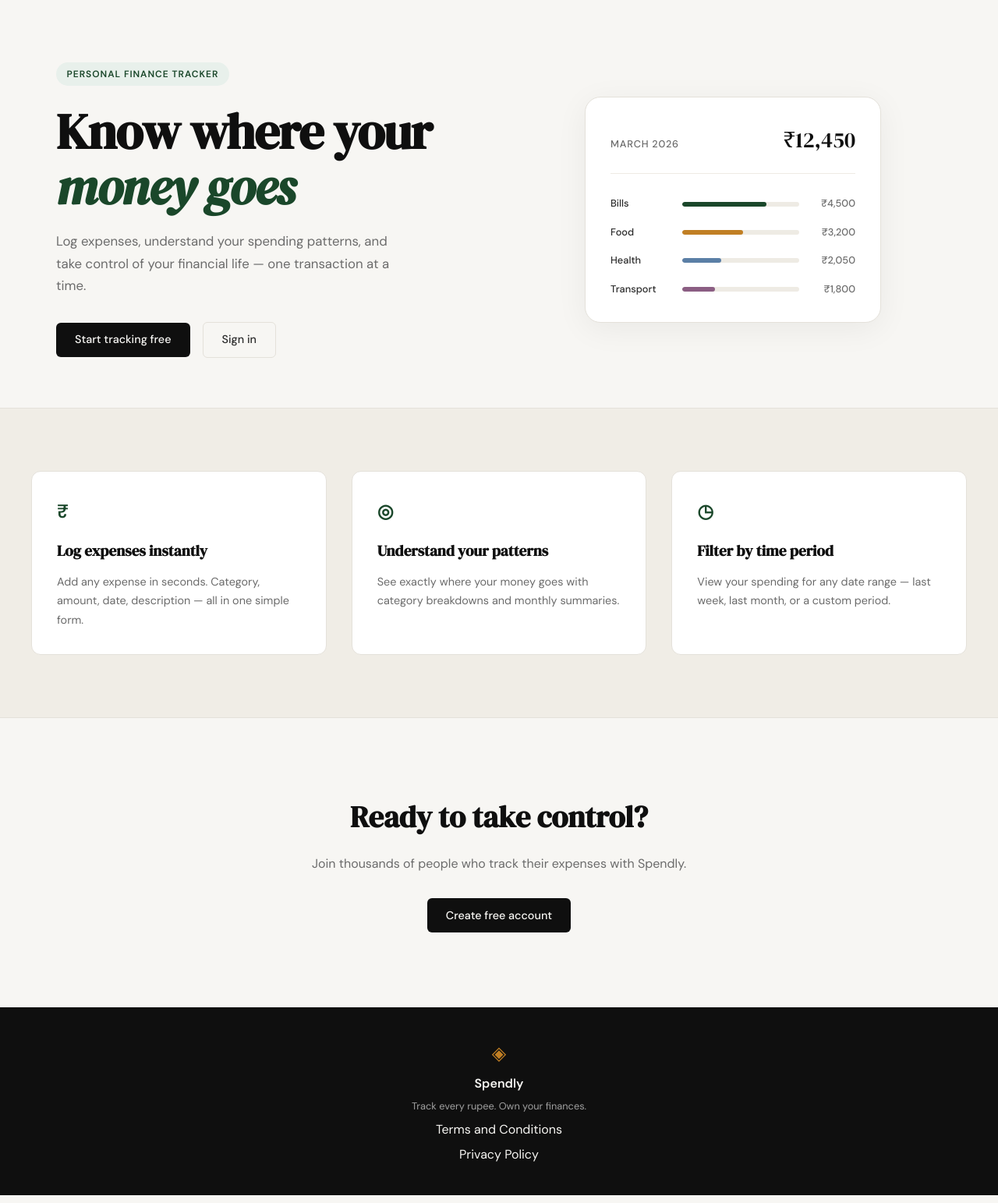
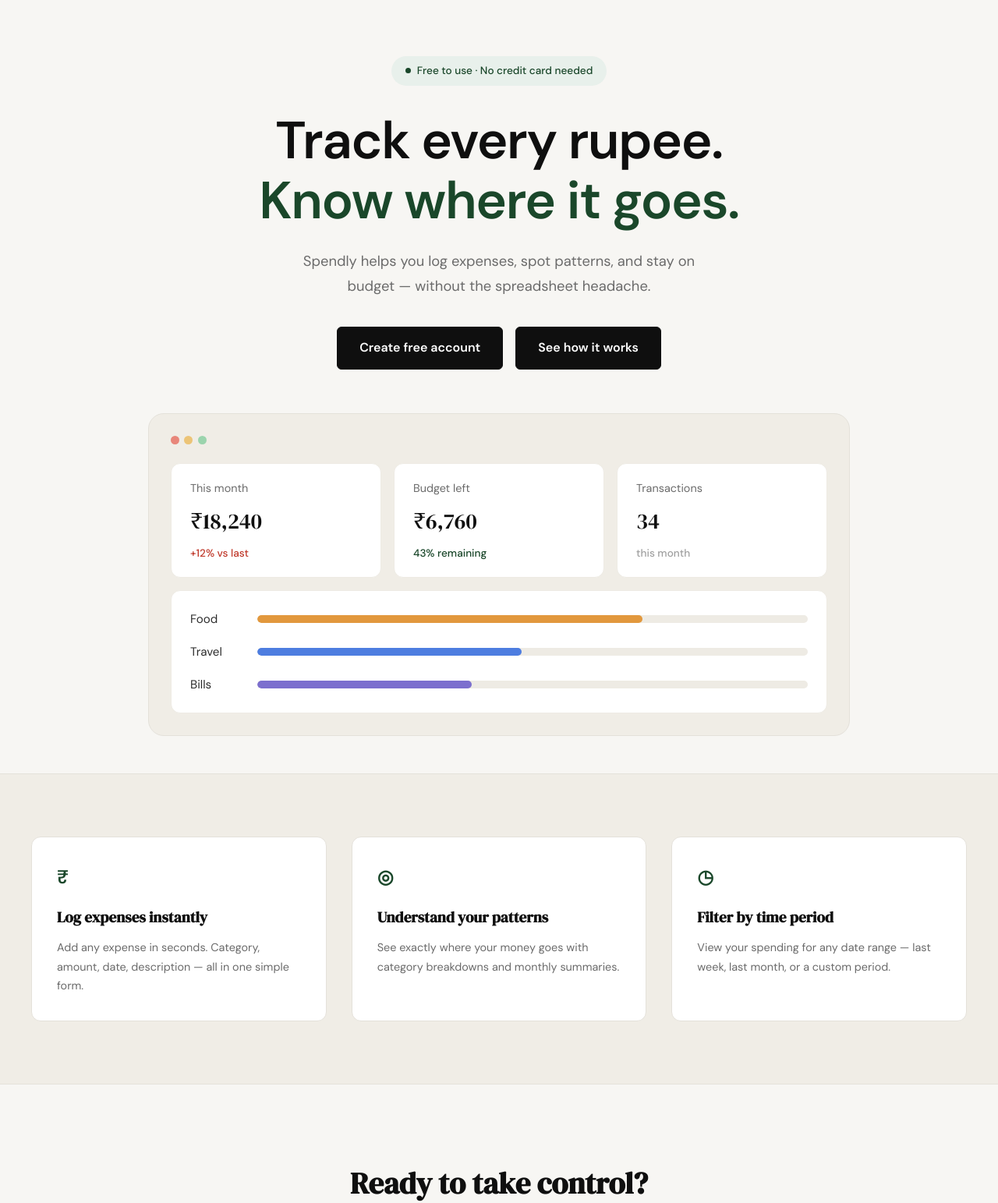
Before and after one commit to rohit009/spendly, a Flask app: page / in a window 1280 px wide. Shown: the part 61-1604 px from the top of the page at 78% size. Run offline with Flask 3, Linux system fonts and the light colour scheme.

Commit message:
landing: redesign hero section to match mockup

```diff
--- /dev/null
+++ b/static/css/landing.css
@@ -0,0 +1,215 @@
+/* ------------------------------------------------------------------ */
+/* Hero (landing page)                                                 */
+/* ------------------------------------------------------------------ */
+
+.hero-new {
+    padding: 4.5rem 2rem 3rem;
+}
+
+.hero-new-inner {
+    max-width: 900px;
+    margin: 0 auto;
+    text-align: center;
+}
+
+.hero-badge-new {
+    display: inline-flex;
+    align-items: center;
+    gap: 0.5rem;
+    background: var(--accent-light);
+    color: var(--accent);
+    font-size: 0.85rem;
+    font-weight: 500;
+    padding: 0.5rem 1.1rem;
+    border-radius: 999px;
+    margin-bottom: 2rem;
+}
+
+.hero-badge-dot {
+    width: 7px;
+    height: 7px;
+    border-radius: 50%;
+    background: var(--accent);
+}
+
+.hero-title-new {
+    font-family: var(--font-body);
+    font-weight: 800;
+    font-size: clamp(2.6rem, 6vw, 4.2rem);
+    line-height: 1.15;
+    letter-spacing: -0.02em;
+    color: var(--ink);
+    margin-bottom: 1.5rem;
+}
+
+.hero-title-accent {
+    color: var(--accent);
+}
+
+.hero-subtitle-new {
+    font-size: 1.15rem;
+    color: var(--ink-muted);
+    line-height: 1.7;
+    max-width: 560px;
+    margin: 0 auto 2.25rem;
+}
+
+.hero-actions-new {
+    display: flex;
+    justify-content: center;
+    gap: 1rem;
+    margin-bottom: 3.5rem;
+}
+
+.btn-primary-new {
+    display: inline-block;
+    background: var(--ink);
+    color: #fff;
+    padding: 0.85rem 1.75rem;
+    border-radius: var(--radius-sm);
+    font-family: var(--font-body);
+    font-size: 1rem;
+    font-weight: 600;
+    cursor: pointer;
+    border: 1px solid var(--ink);
+    transition: background 0.2s;
+    text-decoration: none;
+}
+
+.btn-primary-new:hover { background: var(--accent); border-color: var(--accent); }
+
+.btn-outline-new {
+    display: inline-block;
+    background: var(--ink);
+    color: #fff;
+    padding: 0.85rem 1.75rem;
+    border-radius: var(--radius-sm);
+    font-family: var(--font-body);
+    font-size: 1rem;
+    font-weight: 600;
+    border: 1px solid var(--ink);
+    transition: background 0.2s;
+    text-decoration: none;
+}
+
+.btn-outline-new:hover { background: var(--accent); border-color: var(--accent); }
+
+/* ------------------------------------------------------------------ */
+/* Dashboard mock                                                       */
+/* ------------------------------------------------------------------ */
+
+.dashboard-mock {
+    background: var(--paper-warm);
+    border: 1px solid var(--border);
+    border-radius: var(--radius-lg);
+    padding: 1.75rem;
+    max-width: 1000px;
+    margin: 0 auto;
+    text-align: left;
+}
+
+.dashboard-dots {
+    display: flex;
+    gap: 0.4rem;
+    margin-bottom: 1.5rem;
+}
+
+.dashboard-dot {
+    width: 11px;
+    height: 11px;
+    border-radius: 50%;
+}
+
+.dot-red { background: #e8867a; }
+.dot-yellow { background: #ecc477; }
+.dot-green { background: #9bd4ad; }
+
+.dashboard-stats {
+    display: grid;
+    grid-template-columns: repeat(3, 1fr);
+    gap: 1rem;
+    margin-bottom: 1rem;
+}
+
+.stat-tile {
+    background: var(--paper-card);
+    border: 1px solid var(--border-soft);
+    border-radius: var(--radius-md);
+    padding: 1.25rem 1.5rem;
+    display: flex;
+    flex-direction: column;
+    gap: 0.5rem;
+}
+
+.stat-label {
+    font-size: 0.9rem;
+    color: var(--ink-muted);
+}
+
+.stat-value {
+    font-family: var(--font-display);
+    font-size: 1.75rem;
+    color: var(--ink);
+}
+
+.stat-change {
+    font-size: 0.85rem;
+    font-weight: 500;
+}
+
+.stat-change-negative { color: var(--danger); }
+.stat-change-positive { color: var(--accent); }
+.stat-change-neutral { color: var(--ink-faint); }
+
+.dashboard-bars {
+    background: var(--paper-card);
+    border: 1px solid var(--border-soft);
+    border-radius: var(--radius-md);
+    padding: 1.5rem;
+    display: flex;
+    flex-direction: column;
+    gap: 1.1rem;
+}
+
+.dashboard-bar-row {
+    display: grid;
+    grid-template-columns: 70px 1fr;
+    align-items: center;
+    gap: 1rem;
+}
+
+.dashboard-bar-cat {
+    font-size: 0.95rem;
+    color: var(--ink-soft);
+}
+
+.dashboard-bar-track {
+    height: 10px;
+    background: var(--border-soft);
+    border-radius: 999px;
+    overflow: hidden;
+}
+
+.dashboard-bar-fill {
+    height: 100%;
+    border-radius: 999px;
+}
+
+.bar-food { background: #e2983d; }
+.bar-travel { background: #4d7de0; }
+.bar-bills { background: #7c6fce; }
+
+/* ------------------------------------------------------------------ */
+/* Responsive                                                          */
+/* ------------------------------------------------------------------ */
+
+@media (max-width: 720px) {
+    .dashboard-stats {
+        grid-template-columns: 1fr;
+    }
+
+    .hero-actions-new {
+        flex-direction: column;
+        align-items: center;
+    }
+}
--- a/templates/landing.html
+++ b/templates/landing.html
@@ -2,59 +2,72 @@
 
 {% block title %}Spendly — Track Every Rupee{% endblock %}
 
+{% block head %}
+<link rel="stylesheet" href="{{ url_for('static', filename='css/landing.css') }}">
+{% endblock %}
+
 {% block content %}
 
-<section class="hero">
-    <div class="hero-inner">
-        <div class="hero-badge">Personal Finance Tracker</div>
-        <h1 class="hero-title">
-            Know where your<br>
-            <em>money goes</em>
+<section class="hero-new">
+    <div class="hero-new-inner">
+        <div class="hero-badge-new">
+            <span class="hero-badge-dot"></span>
+            Free to use · No credit card needed
+        </div>
+        <h1 class="hero-title-new">
+            Track every rupee.<br>
+            <span class="hero-title-accent">Know where it goes.</span>
         </h1>
-        <p class="hero-subtitle">
-            Log expenses, understand your spending patterns,
-            and take control of your financial life —
-            one transaction at a time.
+        <p class="hero-subtitle-new">
+            Spendly helps you log expenses, spot patterns, and stay
+            on budget — without the spreadsheet headache.
         </p>
-        <div class="hero-actions">
-            <a href="{{ url_for('register') }}" class="btn-primary">Start tracking free</a>
-            <a href="{{ url_for('login') }}" class="btn-ghost">Sign in</a>
+        <div class="hero-actions-new">
+            <a href="{{ url_for('register') }}" class="btn-primary-new">Create free account</a>
+            <a href="#" class="btn-outline-new">See how it works</a>
         </div>
-    </div>
-    <div class="hero-visual">
-        <div class="mock-card">
-            <div class="mock-card-header">
-                <span class="mock-label">March 2026</span>
-                <span class="mock-total">₹12,450</span>
+
+        <div class="dashboard-mock">
+            <div class="dashboard-dots">
+                <span class="dashboard-dot dot-red"></span>
+                <span class="dashboard-dot dot-yellow"></span>
+                <span class="dashboard-dot dot-green"></span>
             </div>
-            <div class="mock-bars">
-                <div class="mock-bar-row">
-                    <span class="mock-cat">Bills</span>
-                    <div class="mock-bar-track">
-                        <div class="mock-bar" style="width: 72%"></div>
+            <div class="dashboard-stats">
+                <div class="stat-tile">
+                    <span class="stat-label">This month</span>
+                    <span class="stat-value">₹18,240</span>
+                    <span class="stat-change stat-change-negative">+12% vs last</span>
+                </div>
+                <div class="stat-tile">
+                    <span class="stat-label">Budget left</span>
+                    <span class="stat-value">₹6,760</span>
+                    <span class="stat-change stat-change-positive">43% remaining</span>
+                </div>
+                <div class="stat-tile">
+                    <span class="stat-label">Transactions</span>
+                    <span class="stat-value">34</span>
+                    <span class="stat-change stat-change-neutral">this month</span>
+                </div>
+            </div>
+            <div class="dashboard-bars">
+                <div class="dashboard-bar-row">
+                    <span class="dashboard-bar-cat">Food</span>
+                    <div class="dashboard-bar-track">
+                        <div class="dashboard-bar-fill bar-food" style="width: 70%"></div>
                     </div>
-                    <span class="mock-amt">₹4,500</span>
                 </div>
-                <div class="mock-bar-row">
-                    <span class="mock-cat">Food</span>
-                    <div class="mock-bar-track">
-                        <div class="mock-bar mock-bar-2" style="width: 52%"></div>
+                <div class="dashboard-bar-row">
+                    <span class="dashboard-bar-cat">Travel</span>
+                    <div class="dashboard-bar-track">
+                        <div class="dashboard-bar-fill bar-travel" style="width: 48%"></div>
                     </div>
-                    <span class="mock-amt">₹3,200</span>
                 </div>
-                <div class="mock-bar-row">
-                    <span class="mock-cat">Health</span>
-                    <div class="mock-bar-track">
-                        <div class="mock-bar mock-bar-3" style="width: 33%"></div>
+                <div class="dashboard-bar-row">
+                    <span class="dashboard-bar-cat">Bills</span>
+                    <div class="dashboard-bar-track">
+                        <div class="dashboard-bar-fill bar-bills" style="width: 39%"></div>
                     </div>
-                    <span class="mock-amt">₹2,050</span>
-                </div>
-                <div class="mock-bar-row">
-                    <span class="mock-cat">Transport</span>
-                    <div class="mock-bar-track">
-                        <div class="mock-bar mock-bar-4" style="width: 28%"></div>
-                    </div>
-                    <span class="mock-amt">₹1,800</span>
                 </div>
             </div>
         </div>
```
